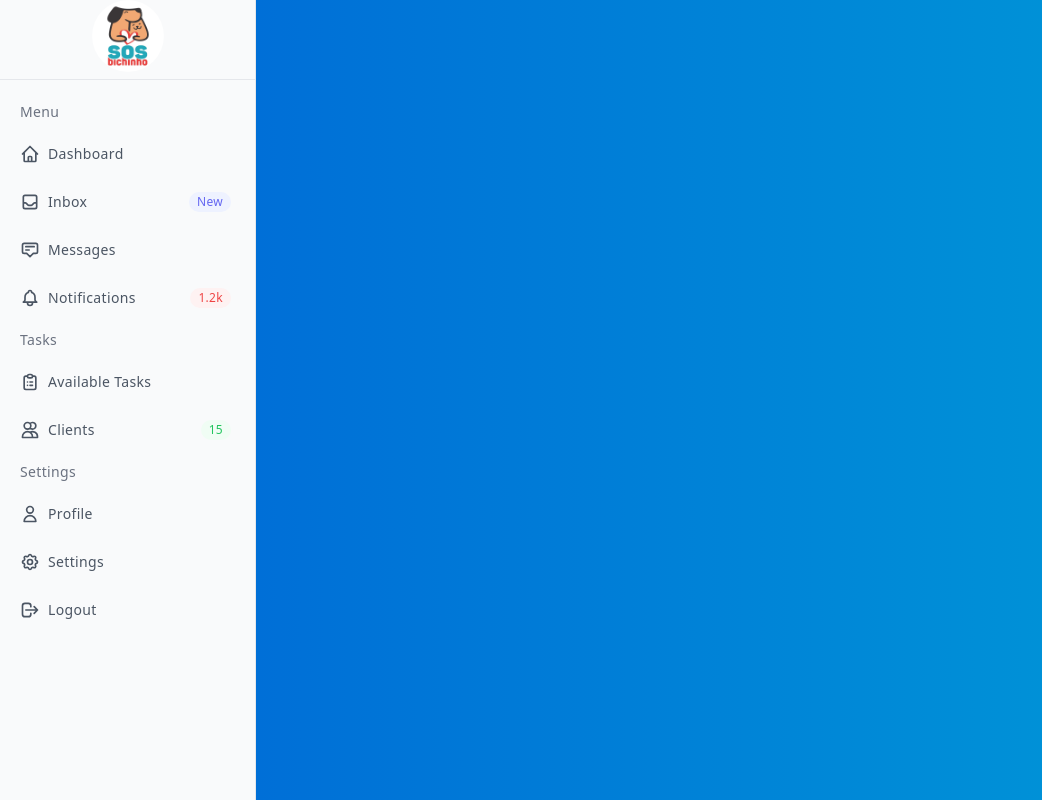
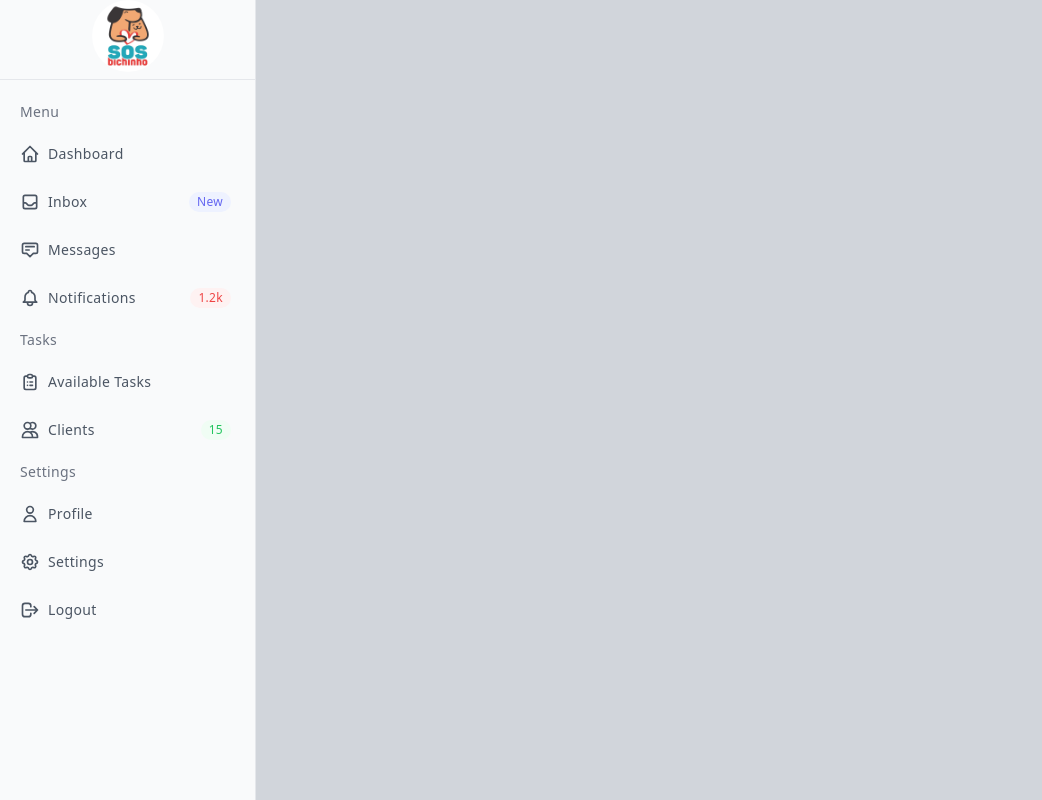
Before and after one commit to ramos-larissa/project-sosbichinhos, a Next.js app in the folder dashboard/: page /home in a window 1280 px wide. Shown: the whole page, without its empty margins (0-1042 px from the left). Built offline with nearby package versions, Linux system fonts and the light colour scheme.

Commit message:
fix: link figma and bg color

```diff
--- a/dashboard/src/components/Sidebar.tsx
+++ b/dashboard/src/components/Sidebar.tsx
@@ -4,7 +4,7 @@ import Link from "next/link";
 const Sidebar = () => {
   return (
     <div>
-      <div className="min-h-screen flex flex-col flex-auto flex-shrink-0 antialiased bg-gradient-to-r from-[#0064d7] to-[#009BD7] text-gray-800">
+      <div className="min-h-screen flex flex-col flex-auto flex-shrink-0 antialiased text-gray-800">
         <div className="fixed flex flex-col top-0 left-0 w-64 h-full border-r bg-gray-50">
           <div className="flex items-center justify-center flex-wrap h-20 border-b">
             <img
--- a/dashboard/src/styles/globals.css
+++ b/dashboard/src/styles/globals.css
@@ -4,5 +4,5 @@
 
 
 html, body {
- @apply w-full h-full
+ @apply w-full h-full bg-gray-300
 }
```
Also changed, not shown: 1 other file (tests, documents, lock files or other folders).
